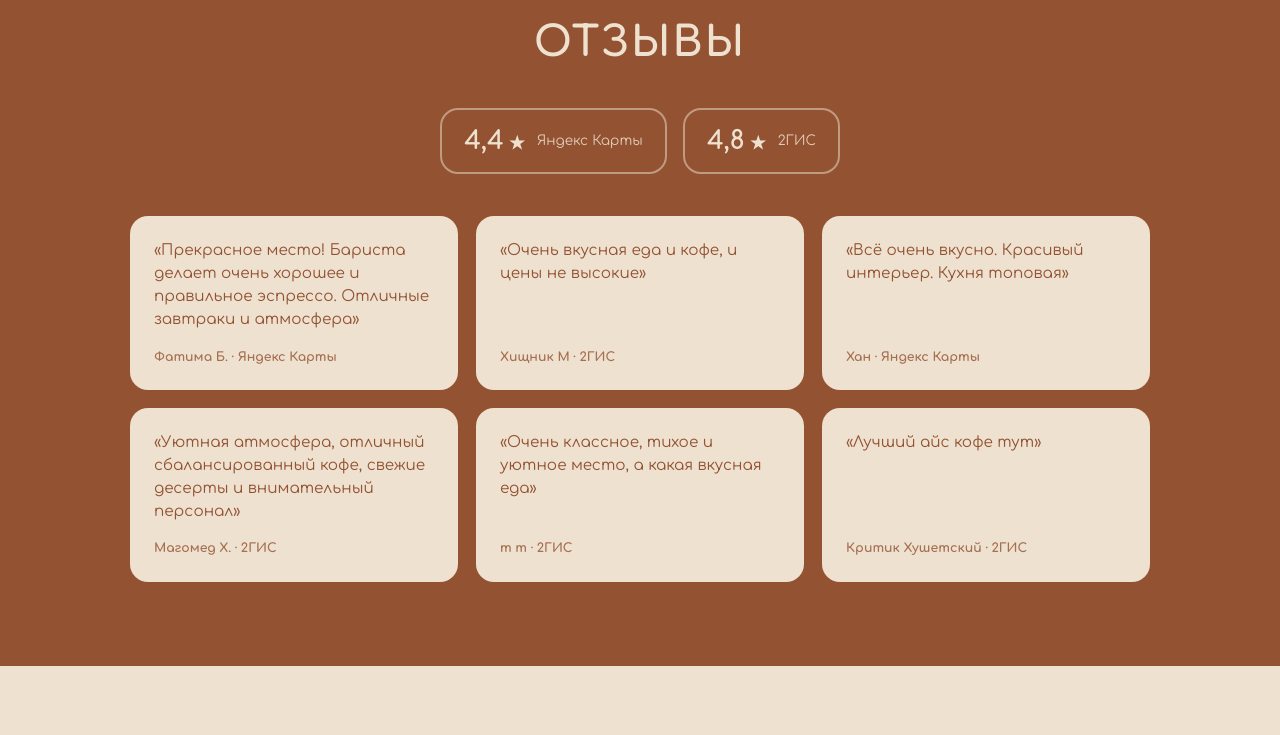
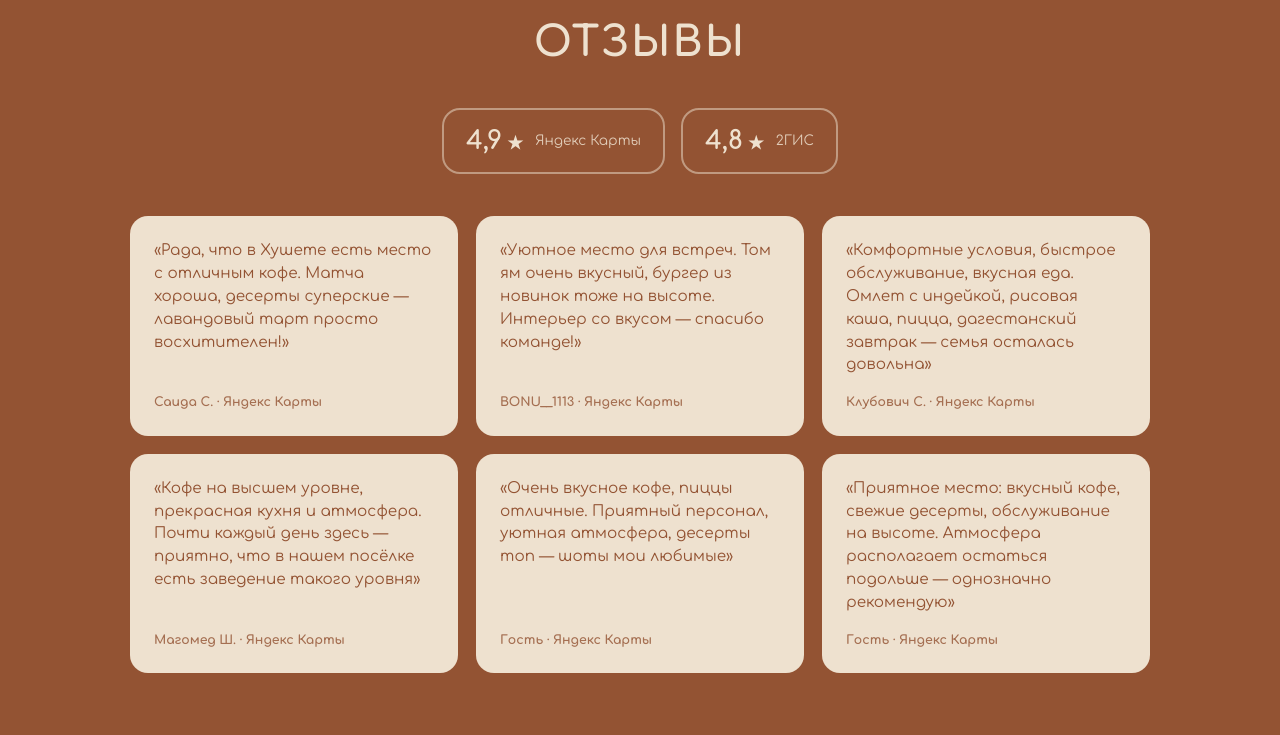
Before and after one commit to issageraev/ruma-site, a plain HTML site: page index.html in a window 1280 px wide. Shown: the part 2470-3205 px from the top of the page. Drawn offline with Linux system fonts and the light colour scheme.

Commit message:
Обновить рейтинги и отзывы на сайте.
Актуализированы оценки Яндекс Карт и тексты отзывов гостей.

Co-authored-by: Cursor <cursoragent@cursor.com>

```diff
--- a/index.html
+++ b/index.html
@@ -56,7 +56,7 @@
 
       <div class="reviews__ratings">
         <a class="rating-badge" href="https://yandex.ru/maps/org/ruma/74698574630/" target="_blank" rel="noopener">
-          <span class="rating-badge__score">4,4</span>
+          <span class="rating-badge__score">4,9</span>
           <span class="rating-badge__src">Яндекс Карты</span>
         </a>
         <a class="rating-badge" href="https://2gis.ru/makhachkala/firm/70000001103341689/tab/reviews" target="_blank" rel="noopener">
@@ -67,28 +67,28 @@
 
       <div class="reviews__grid">
         <figure class="review">
-          <blockquote>«Прекрасное место! Бариста делает очень хорошее и правильное эспрессо. Отличные завтраки и атмосфера»</blockquote>
-          <figcaption>Фатима Б. · Яндекс Карты</figcaption>
+          <blockquote>«Рада, что в Хушете есть место с отличным кофе. Матча хороша, десерты суперские — лавандовый тарт просто восхитителен!»</blockquote>
+          <figcaption>Саида С. · Яндекс Карты</figcaption>
         </figure>
         <figure class="review">
-          <blockquote>«Очень вкусная еда и кофе, и цены не высокие»</blockquote>
-          <figcaption>Хищник М · 2ГИС</figcaption>
+          <blockquote>«Уютное место для встреч. Том ям очень вкусный, бургер из новинок тоже на высоте. Интерьер со вкусом — спасибо команде!»</blockquote>
+          <figcaption>BONU__1113 · Яндекс Карты</figcaption>
         </figure>
         <figure class="review">
-          <blockquote>«Всё очень вкусно. Красивый интерьер. Кухня топовая»</blockquote>
-          <figcaption>Хан · Яндекс Карты</figcaption>
+          <blockquote>«Комфортные условия, быстрое обслуживание, вкусная еда. Омлет с индейкой, рисовая каша, пицца, дагестанский завтрак — семья осталась довольна»</blockquote>
+          <figcaption>Клубович С. · Яндекс Карты</figcaption>
         </figure>
         <figure class="review">
-          <blockquote>«Уютная атмосфера, отличный сбалансированный кофе, свежие десерты и внимательный персонал»</blockquote>
-          <figcaption>Магомед Х. · 2ГИС</figcaption>
+          <blockquote>«Кофе на высшем уровне, прекрасная кухня и атмосфера. Почти каждый день здесь — приятно, что в нашем посёлке есть заведение такого уровня»</blockquote>
+          <figcaption>Магомед Ш. · Яндекс Карты</figcaption>
         </figure>
         <figure class="review">
-          <blockquote>«Очень классное, тихое и уютное место, а какая вкусная еда»</blockquote>
-          <figcaption>m m · 2ГИС</figcaption>
+          <blockquote>«Очень вкусное кофе, пиццы отличные. Приятный персонал, уютная атмосфера, десерты топ — шоты мои любимые»</blockquote>
+          <figcaption>Гость · Яндекс Карты</figcaption>
         </figure>
         <figure class="review">
-          <blockquote>«Лучший айс кофе тут»</blockquote>
-          <figcaption>Критик Хушетский · 2ГИС</figcaption>
+          <blockquote>«Приятное место: вкусный кофе, свежие десерты, обслуживание на высоте. Атмосфера располагает остаться подольше — однозначно рекомендую»</blockquote>
+          <figcaption>Гость · Яндекс Карты</figcaption>
         </figure>
       </div>
     </div>
```
